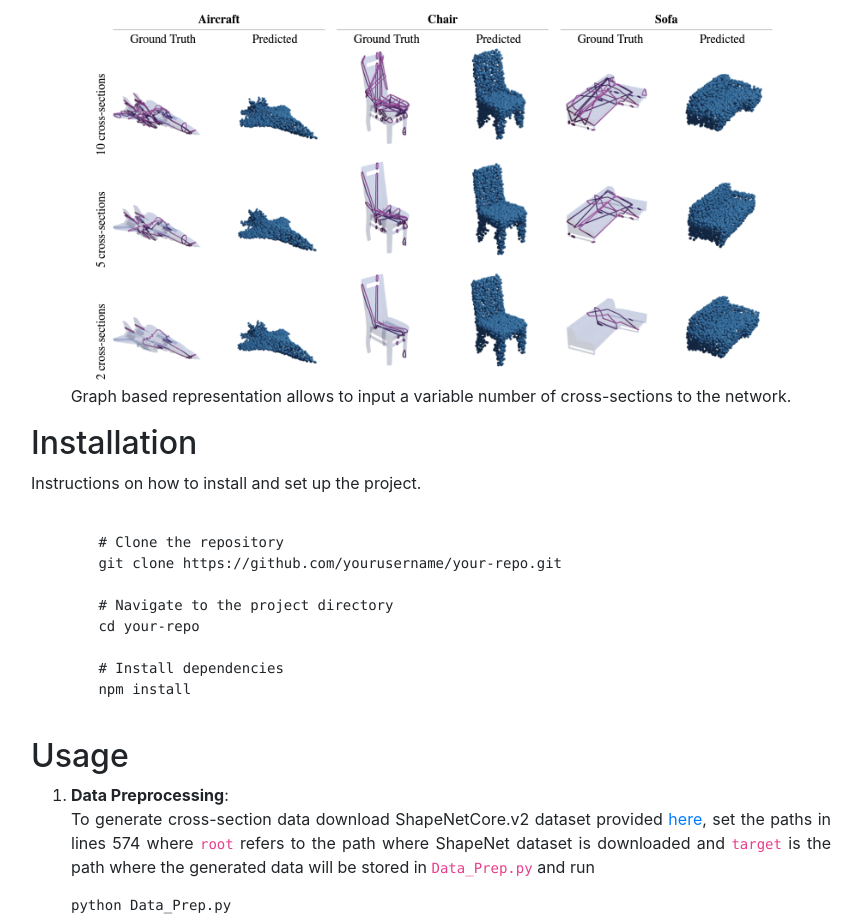
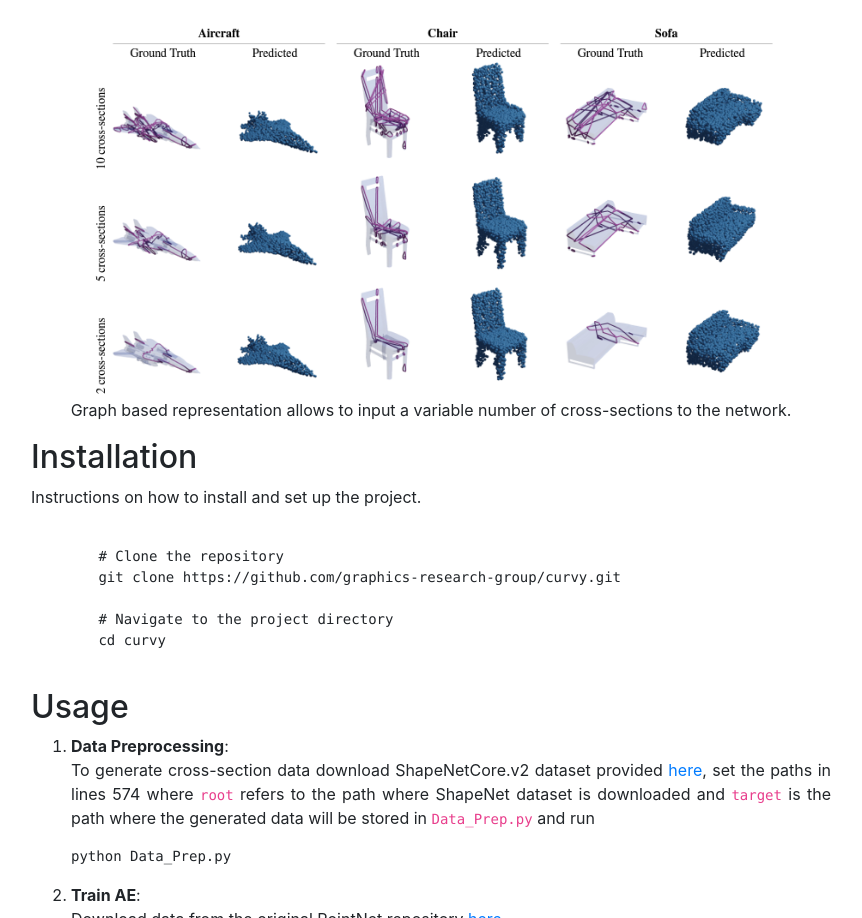
Before and after one commit to graphics-research-group/curvy, a plain HTML site: page index.html in a window 1280 px wide. Shown: the part 1005-1923 px from the top of the page, without its empty margins (209-1071 px from the left). Drawn offline with nearby package versions, Linux system fonts and the light colour scheme.

Commit message:
updated page

```diff
--- a/index.html
+++ b/index.html
@@ -16,6 +16,7 @@
     </style>
 </head>
 <body class="container mt-5">
+
     <div class="content">
         <h1 class="text-center">Curvy: A Parametric Cross-section based Surface Reconstruction</h1>
         <img src="curvy_arch.png" class="img-fluid" alt="Project Image">
@@ -26,7 +27,7 @@
         cross-sections provided.</p>
 
         Our method proposes a novel approach to generate a large number of points from a small number of input cross-sections over a large dataset. We use a compact parametric polyline representation using adaptive splitting to represent the cross-sections and perform learning using a Graph Neural Network to reconstruct the underlying shape in an adaptive manner reducing the dependence on the number of cross-sections provided.
-
+        <a href="https://github.com/graphics-research-group/curvy" class="btn btn-primary">GitHub</a>
         <div class="text-center">
             <figure>
                 <img src="assets/parametirc_repr.png" class="img-fluid" alt="curve representation">
@@ -57,13 +58,10 @@
         <p class="text-justify">Instructions on how to install and set up the project.</p>
         <pre><code>
         # Clone the repository
-        git clone https://github.com/yourusername/your-repo.git
+        git clone https://github.com/graphics-research-group/curvy.git
 
         # Navigate to the project directory
-        cd your-repo
-
-        # Install dependencies
-        npm install
+        cd curvy
         </code></pre>
 
         <h2 class="text-justify">Usage</h2>
```
